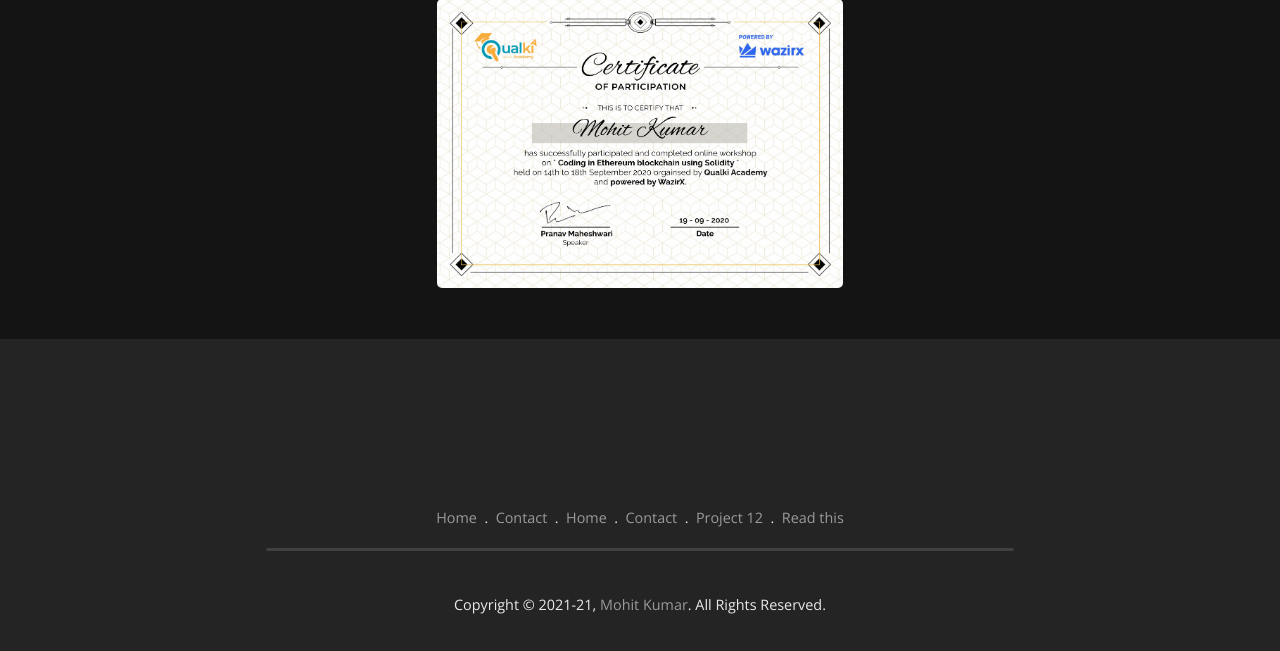
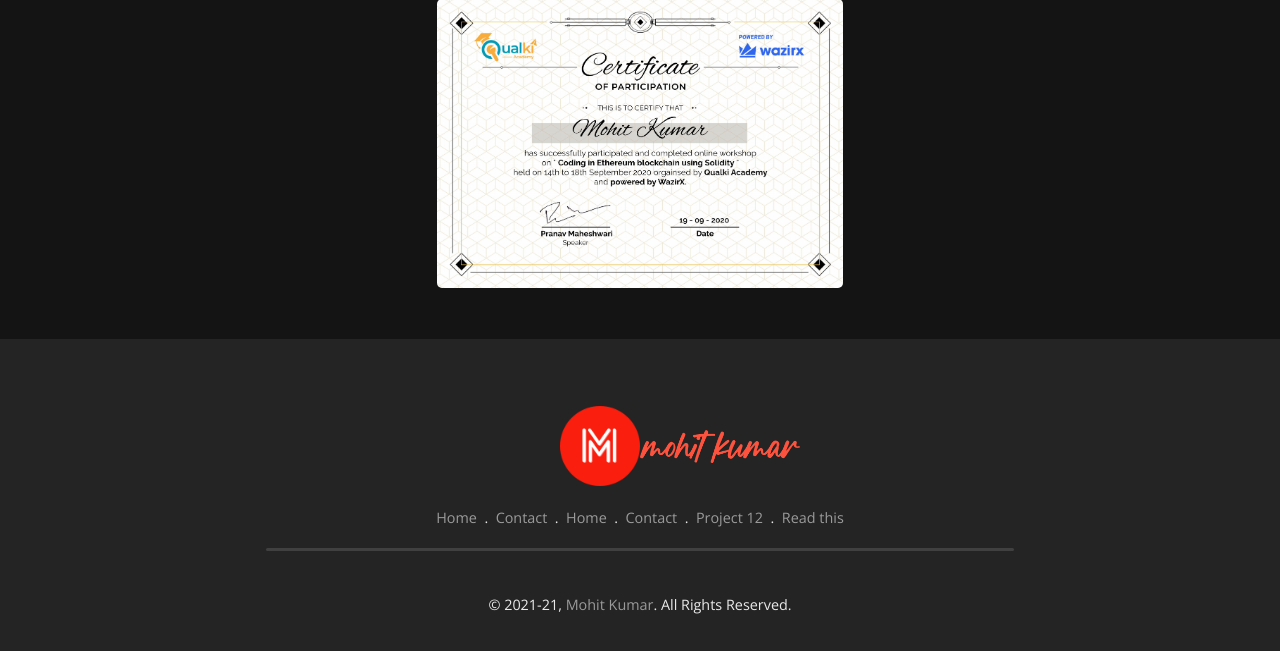
Before and after one commit to mohit-kumar-behera/portfolio, a Django app: page /about/ in a window 1280 px wide. Shown: the part 3062-3713 px from the top of the page. Run offline with Django 3.2, Linux system fonts and the light colour scheme; some libraries are stand-ins or nearby versions.

Commit message:
logo update

```diff
--- a/static/css/style.css
+++ b/static/css/style.css
@@ -602,7 +602,7 @@ body[data-mobile-device='false'] .nav-link::after {
   -webkit-transform: scaleX(0);
   transform-origin: right;
   -webkit-transform-origin: right;
-  transition: all 0.15s ease-in-out;
+  transition: all 0.25s ease-in-out;
 }
 body[data-mobile-device='false'] .nav-wrapper .nav-link:hover::after,
 body[data-mobile-device='false'] .nav-wrapper .nav-link:focus::after {
--- a/templates/base.html
+++ b/templates/base.html
@@ -33,7 +33,7 @@
     />
 
     <!-- FAVICON -->
-    <link rel="icon" href="{% static 'media/image/mk-circle.png' %}" />
+    <link rel="icon" href="{% static 'media/image/mk-final.png' %}" />
 
     <!-- CSS -->
     <link
--- a/templates/snippets/footer.html
+++ b/templates/snippets/footer.html
@@ -1,13 +1,14 @@
 {% load static %}
 <div class="footer">
   <div class="logo--div">
-      <div class="d-flex flex-column">
+      <div class="d-flex">
         {% comment %} <img src="{% static 'media/image/text-1.png' %}" /> {% endcomment %}
         {% comment %} <img src="{% static 'media/image/text-4.png' %}" /> {% endcomment %}
         {% comment %} <img src="{% static 'media/image/text-5.png' %}" /> {% endcomment %}
         {% comment %} <img src="{% static 'media/image/text-6.png' %}" /> {% endcomment %}
         {% comment %} <img src="{% static 'media/image/text-7.png' %}" /> {% endcomment %}
-
+        <img src="{% static 'media/image/mk-final-round.png' %}" />
+        <img src="{% static 'media/image/text-1.png' %}" />
       </div>
   </div>
   <div class="quick-links--div">
@@ -20,10 +21,8 @@
   </div>
   <div class="hr"></div>
   <div class="copyright--div">
-    <p>Copyright
-			<span>&copy; <span class="start-year">2021</span>-<span class="curr-year"></span></span>,
-			<a href="{% url 'home:home' %}" class="link">Mohit Kumar</a>.
-			All Rights Reserved.
+    <p><span>&copy; <span class="start-year">2021</span>-<span class="curr-year"></span></span>,
+			<a href="{% url 'home:home' %}" class="link">Mohit Kumar</a>. All Rights Reserved.
 		</p>
   </div>
 </div>
```
Also changed, not shown: static/media/image/mk-final-round.png (added), static/media/image/mk-final.png (added).
